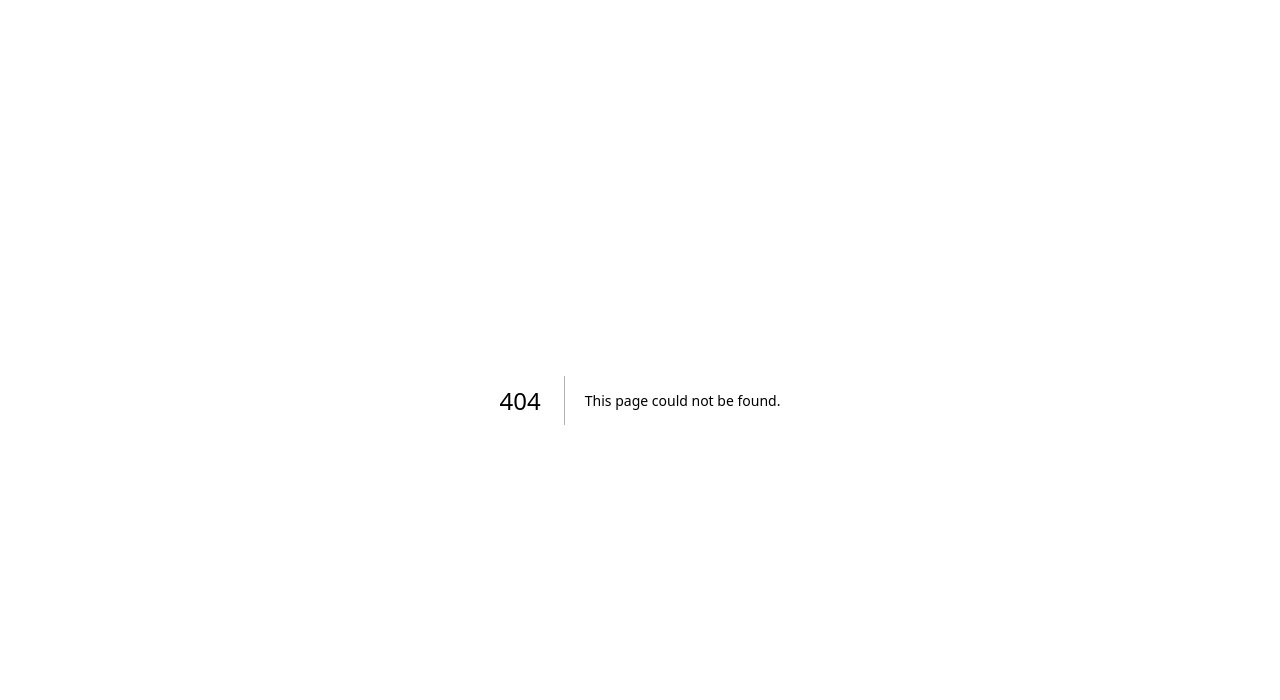
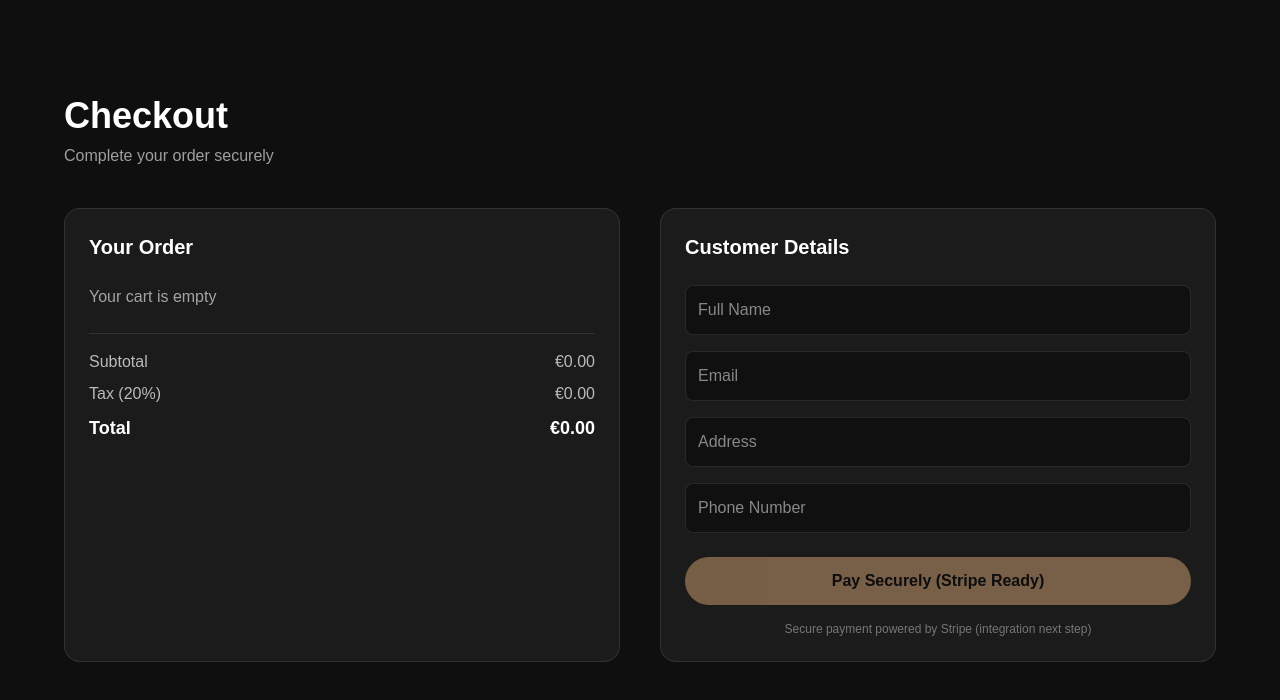
Before and after one commit to ionutpetru4046/modern-bakery-website, a Next.js app: page /checkout in a window 1280 px wide. Before the commit this address had no page. Shown: the top 700 px of the page. Built offline with nearby package versions, Linux system fonts and the light colour scheme.

Commit message:
checkout added

```diff
--- /dev/null
+++ b/app/checkout/page.tsx
@@ -0,0 +1,132 @@
+"use client";
+
+import { useCart } from "@/context/CartContext";
+import { useState } from "react";
+
+export default function CheckoutPage() {
+  const { cart, total } = useCart();
+
+  const [loading, setLoading] = useState(false);
+
+  const subtotal = total;
+  const tax = subtotal * 0.2;
+  const grandTotal = subtotal + tax;
+
+  const handleCheckout = async () => {
+    setLoading(true);
+
+    // later: Stripe session call
+    setTimeout(() => {
+      alert("Stripe integration coming next 🚀");
+      setLoading(false);
+    }, 1000);
+  };
+
+  return (
+    <main className="min-h-screen bg-[#0F0F0F] px-6 py-24 text-white">
+
+      {/* HEADER */}
+      <div className="mx-auto max-w-6xl">
+        <h1 className="text-4xl font-bold">Checkout</h1>
+        <p className="mt-2 text-white/60">
+          Complete your order securely
+        </p>
+
+        <div className="mt-10 grid gap-10 lg:grid-cols-2">
+
+          {/* LEFT — CART SUMMARY */}
+          <div className="rounded-2xl border border-white/10 bg-white/5 p-6">
+            <h2 className="text-xl font-semibold">Your Order</h2>
+
+            <div className="mt-6 space-y-4">
+              {cart.length === 0 && (
+                <p className="text-white/60">Your cart is empty</p>
+              )}
+
+              {cart.map((item) => (
+                <div
+                  key={item.id}
+                  className="flex items-center justify-between border-b border-white/10 pb-3"
+                >
+                  <div>
+                    <p className="font-medium">{item.name}</p>
+                    <p className="text-sm text-white/60">
+                      €{item.price} × {item.quantity}
+                    </p>
+                  </div>
+
+                  <p className="text-[#D4A373]">
+                    €{item.price * item.quantity}
+                  </p>
+                </div>
+              ))}
+            </div>
+
+            {/* TOTALS */}
+            <div className="mt-6 space-y-2 border-t border-white/10 pt-4">
+              <div className="flex justify-between text-white/70">
+                <span>Subtotal</span>
+                <span>€{subtotal.toFixed(2)}</span>
+              </div>
+
+              <div className="flex justify-between text-white/70">
+                <span>Tax (20%)</span>
+                <span>€{tax.toFixed(2)}</span>
+              </div>
+
+              <div className="flex justify-between text-lg font-bold">
+                <span>Total</span>
+                <span>€{grandTotal.toFixed(2)}</span>
+              </div>
+            </div>
+          </div>
+
+          {/* RIGHT — CUSTOMER FORM */}
+          <div className="rounded-2xl border border-white/10 bg-white/5 p-6">
+            <h2 className="text-xl font-semibold">Customer Details</h2>
+
+            <div className="mt-6 space-y-4">
+
+              <input
+                type="text"
+                placeholder="Full Name"
+                className="w-full rounded-lg border border-white/10 bg-black/40 p-3 outline-none"
+              />
+
+              <input
+                type="email"
+                placeholder="Email"
+                className="w-full rounded-lg border border-white/10 bg-black/40 p-3 outline-none"
+              />
+
+              <input
+                type="text"
+                placeholder="Address"
+                className="w-full rounded-lg border border-white/10 bg-black/40 p-3 outline-none"
+              />
+
+              <input
+                type="text"
+                placeholder="Phone Number"
+                className="w-full rounded-lg border border-white/10 bg-black/40 p-3 outline-none"
+              />
+            </div>
+
+            {/* PAYMENT BUTTON */}
+            <button
+              onClick={handleCheckout}
+              disabled={loading || cart.length === 0}
+              className="mt-6 w-full rounded-full bg-[#D4A373] py-3 font-semibold text-black transition hover:scale-[1.02] disabled:opacity-50"
+            >
+              {loading ? "Processing..." : "Pay Securely (Stripe Ready)"}
+            </button>
+
+            <p className="mt-4 text-center text-xs text-white/40">
+              Secure payment powered by Stripe (integration next step)
+            </p>
+          </div>
+        </div>
+      </div>
+    </main>
+  );
+}
--- a/components/cart/CartDrawer.tsx
+++ b/components/cart/CartDrawer.tsx
@@ -1,7 +1,7 @@
 "use client";
 
-import { useCart } from "../../context/CartContext";
-import { X } from "lucide-react";
+import { useCart } from "@/context/CartContext";
+import { X, Trash2 } from "lucide-react";
 
 export default function CartDrawer({
   open,
@@ -15,17 +15,30 @@ export default function CartDrawer({
     increaseQty,
     decreaseQty,
     removeFromCart,
+    clearCart,
     total,
   } = useCart();
 
   if (!open) return null;
 
+  const subtotal = total;
+  const tax = subtotal * 0.2; // 20% tax simulation
+  const grandTotal = subtotal + tax;
+
   return (
     <div className="fixed inset-0 z-50 bg-black/60">
-      <div className="absolute right-0 top-0 h-full w-[400px] bg-[#0F0F0F] p-6 text-white">
+
+      {/* BACKDROP */}
+      <div
+        onClick={() => setOpen(false)}
+        className="absolute inset-0"
+      />
+
+      {/* PANEL */}
+      <div className="absolute right-0 top-0 h-full w-full max-w-md bg-[#0F0F0F] p-6 text-white shadow-2xl">
 
         {/* HEADER */}
-        <div className="flex items-center justify-between">
+        <div className="flex items-center justify-between border-b border-white/10 pb-4">
           <h2 className="text-xl font-bold">Your Cart</h2>
 
           <button onClick={() => setOpen(false)}>
@@ -33,58 +46,95 @@ export default function CartDrawer({
           </button>
         </div>
 
+        {/* EMPTY STATE */}
+        {cart.length === 0 ? (
+          <div className="mt-10 text-center text-white/60">
+            Your cart is empty
+          </div>
+        ) : (
+          <>
             {/* ITEMS */}
-        <div className="mt-6 flex flex-col gap-4">
-          {cart.length === 0 && (
-            <p className="text-white/60">Cart is empty</p>
-          )}
-
+            <div className="mt-6 flex flex-col gap-5 overflow-y-auto max-h-[50vh]">
               {cart.map((item) => (
                 <div
                   key={item.id}
-              className="flex items-center justify-between border-b border-white/10 pb-3"
+                  className="flex items-center justify-between border-b border-white/10 pb-4"
                 >
+                  {/* INFO */}
                   <div>
                     <p className="font-semibold">{item.name}</p>
                     <p className="text-sm text-white/60">
-                  ${item.price}
+                      €{item.price}
                     </p>
                   </div>
 
                   {/* QTY */}
-              <div className="flex items-center gap-2">
-                <button onClick={() => decreaseQty(item.id)}>
+                  <div className="flex items-center gap-3">
+                    <button
+                      onClick={() => decreaseQty(item.id)}
+                      className="rounded bg-white/10 px-2"
+                    >
                       -
                     </button>
 
                     <span>{item.quantity}</span>
 
-                <button onClick={() => increaseQty(item.id)}>
+                    <button
+                      onClick={() => increaseQty(item.id)}
+                      className="rounded bg-white/10 px-2"
+                    >
                       +
                     </button>
                   </div>
 
+                  {/* REMOVE */}
                   <button
                     onClick={() => removeFromCart(item.id)}
                     className="text-red-400"
                   >
-                Remove
+                    <Trash2 size={16} />
                   </button>
                 </div>
               ))}
             </div>
 
-        {/* TOTAL */}
-        <div className="absolute bottom-6 left-6 right-6">
-          <div className="flex justify-between text-lg font-bold">
-            <span>Total:</span>
-            <span>${total}</span>
+            {/* SUMMARY */}
+            <div className="mt-6 border-t border-white/10 pt-4 space-y-2">
+
+              <div className="flex justify-between text-white/70">
+                <span>Subtotal</span>
+                <span>€{subtotal.toFixed(2)}</span>
               </div>
 
-          <button className="mt-4 w-full rounded-full bg-[#D4A373] py-3 text-black font-semibold">
-            Checkout
+              <div className="flex justify-between text-white/70">
+                <span>Tax (20%)</span>
+                <span>€{tax.toFixed(2)}</span>
+              </div>
+
+              <div className="flex justify-between text-lg font-bold">
+                <span>Total</span>
+                <span>€{grandTotal.toFixed(2)}</span>
+              </div>
+            </div>
+
+            {/* ACTIONS */}
+            <div className="mt-6 space-y-3">
+
+              {/* CHECKOUT CTA */}
+              <button className="w-full rounded-full bg-[#D4A373] py-3 font-semibold text-black hover:scale-[1.02] transition">
+                Proceed to Checkout
+              </button>
+
+              {/* CLEAR CART */}
+              <button
+                onClick={clearCart}
+                className="w-full rounded-full border border-white/10 py-3 text-white/70 hover:text-white"
+              >
+                Clear Cart
               </button>
             </div>
+          </>
+        )}
       </div>
     </div>
   );
```
Lines whose indentation alone changed are shown as unchanged.
